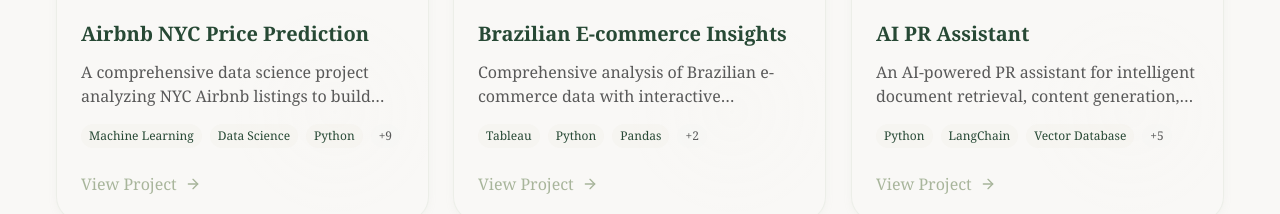
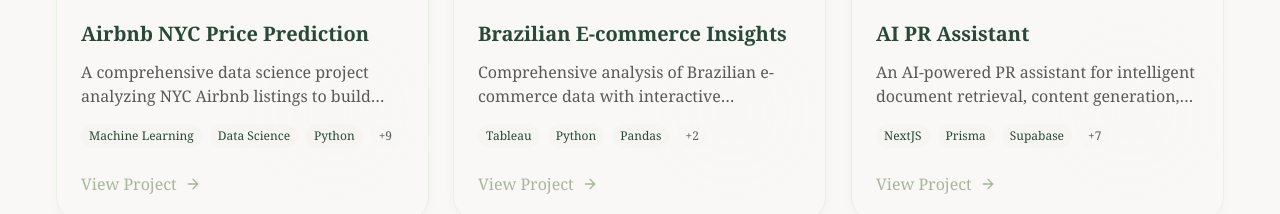
Before and after one commit to SADIK112/Portfolio, a React (Vite) app: page / in a window 1280 px wide. Shown: the part 6900-7114 px from the top of the page. Built offline with nearby package versions, Linux system fonts and the light colour scheme.

Commit message:
updated tech

```diff
--- a/src/data/projects.ts
+++ b/src/data/projects.ts
@@ -418,14 +418,16 @@ export const projects: Project[] = [
       '/projects/ai-pr-assistant/4.png'
     ],
     tech: [
-      'Python',
+      'NextJS',
+      'Prisma',
+      'Supabase',
+      'Pinecone',
+      'Octokit',
       'LangChain',
       'Vector Database',
       'OpenAI',
-      'LLMs',
       'Embeddings',
       'RAG',
-      'AI/NLP'
     ],
     liveUrl: 'https://ai-pr-reviewer-phi.vercel.app/', // add demo or repo link if available
     featured: true,
```
